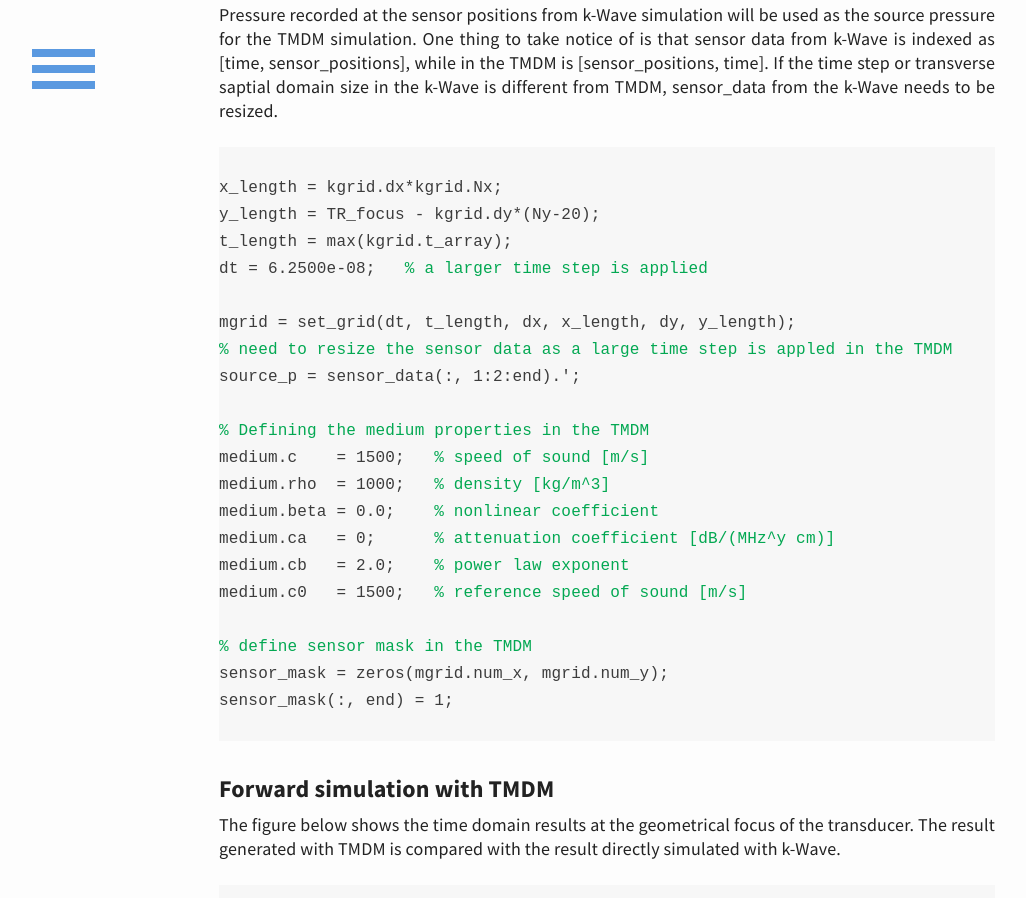
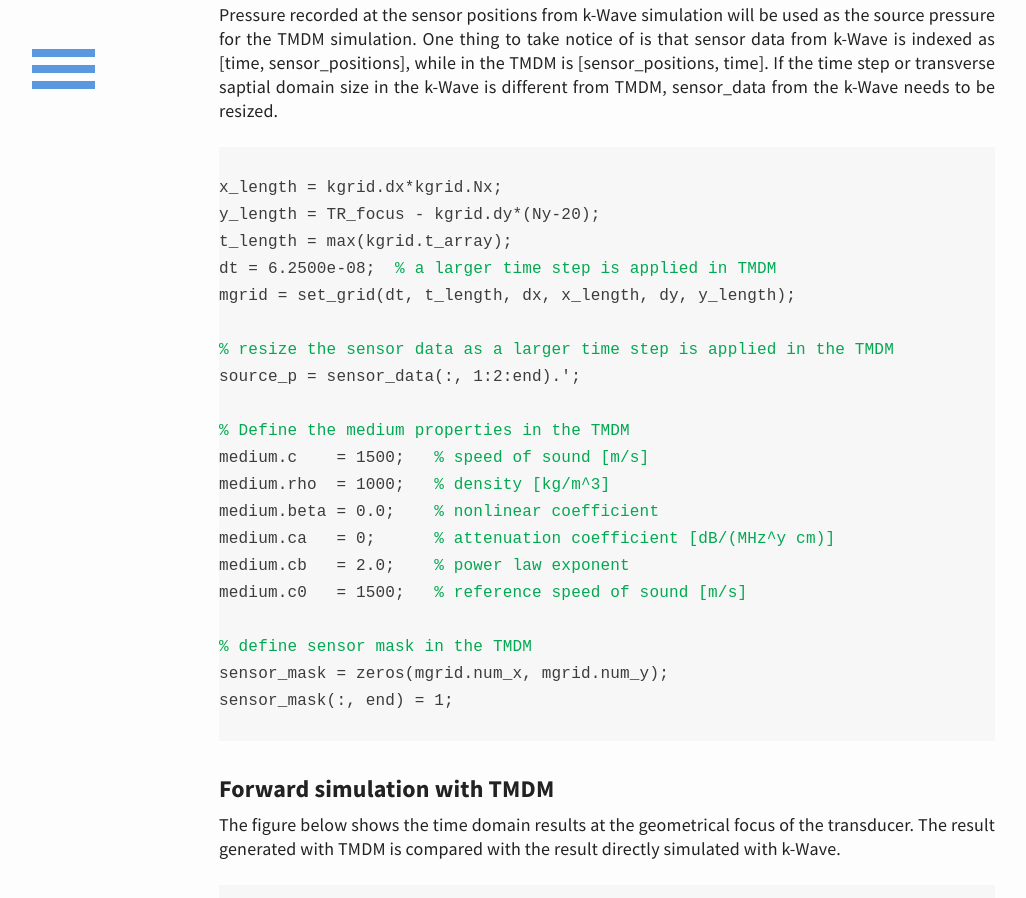
Before and after one commit to m-SOUND/mSOUND, a Jekyll site: the page built from _posts/2019-02-21-combine-k-Wave-TMDM.html, in a window 1280 px wide and 900 px high, scrolled down 2144 px. Shown: the whole window, without its empty margins (33-1059 px from the left). Built offline with Jekyll 4.4.1, drawn with Linux system fonts in a browser that asks for light colours.

Commit message:
Update 2019-02-21-combine-k-Wave-TMDM.html

```diff
--- a/_posts/2019-02-21-combine-k-Wave-TMDM.html
+++ b/_posts/2019-02-21-combine-k-Wave-TMDM.html
@@ -89,13 +89,13 @@ sensor_data = reshape(sensor_data, Nx, length(kgrid.t_array));
 x_length = kgrid.dx*kgrid.Nx;
 y_length = TR_focus - kgrid.dy*(Ny-20);
 t_length = max(kgrid.t_array);
-dt = 6.2500e-08;   <font color="#03a852">% a larger time step is applied</font>
+dt = 6.2500e-08;  <font color="#03a852">% a larger time step is applied in TMDM</font>
+mgrid = set_grid(dt, t_length, dx, x_length, dy, y_length);
 
-mgrid = set_grid(dt, t_length, dx, x_length, dy, y_length);
-<font color="#03a852">% need to resize the sensor data as a large time step is appled in the TMDM</font>
+<font color="#03a852">% resize the sensor data as a larger time step is applied in the TMDM</font>
 source_p = sensor_data(:, 1:2:end).';
 
-<font color="#03a852">% Defining the medium properties in the TMDM</font>
+<font color="#03a852">% Define the medium properties in the TMDM</font>
 medium.c    = 1500;  <font color="#03a852"> % speed of sound [m/s]</font>
 medium.rho  = 1000;  <font color="#03a852"> % density [kg/m^3]</font>
 medium.beta = 0.0;   <font color="#03a852"> % nonlinear coefficient</font>
```
